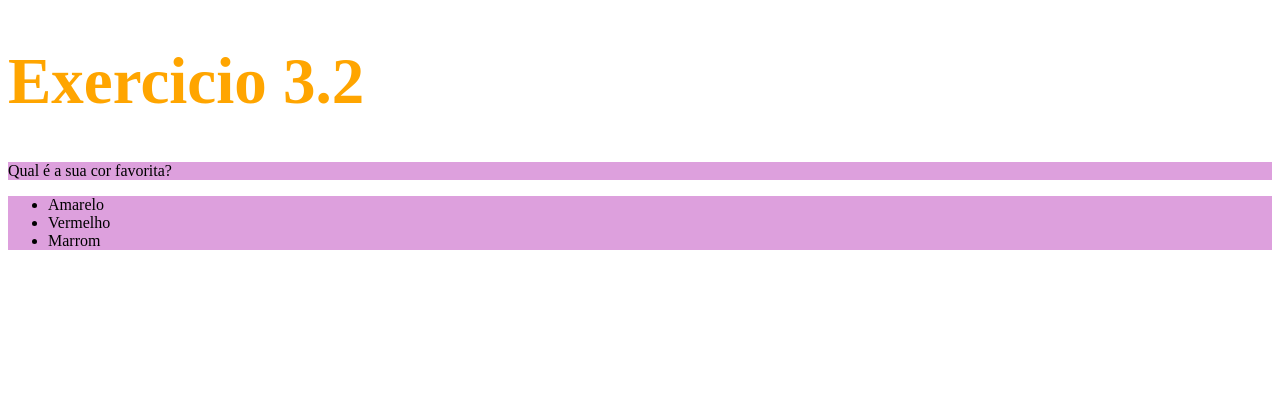
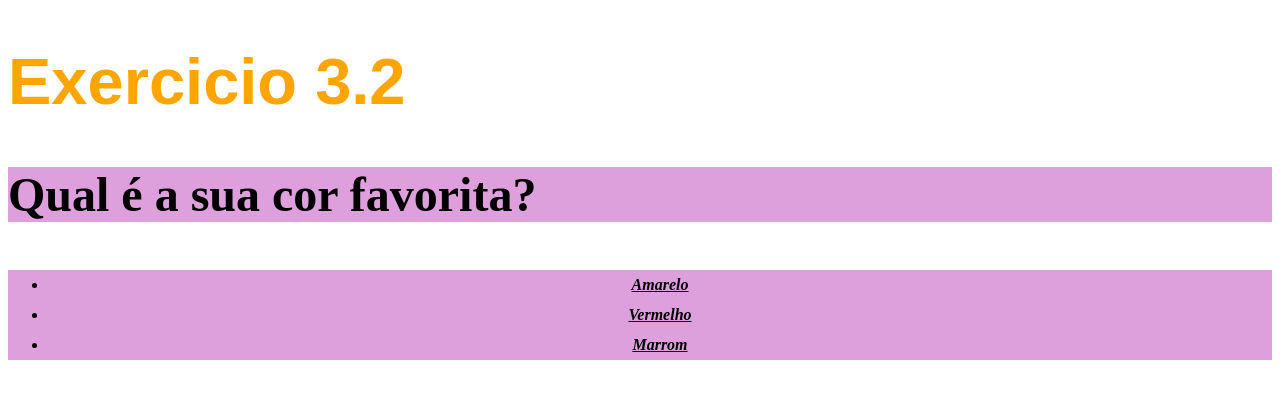
Before and after one commit to AndreHammel/trybe_exercises, a plain HTML site: page bloco_3/dia_2/index.html in a window 1280 px wide. Drawn offline with Linux system fonts and the light colour scheme.

Commit message:
->modificaçao de font, cor e parametros

```diff
--- a/bloco_3/dia_2/index.html
+++ b/bloco_3/dia_2/index.html
@@ -6,15 +6,33 @@
     <meta name="viewport" content="width=device-width, initial-scale=1.0">
     <title>Exercicio 3.2</title>
     <style>
+
+
         h1 {
             font-size: 65px;
             color: orange;
+            font-family: sans-serif;
         }
         ul {
             background-color: peru;
+            font-style: italic;
+            line-height: 30px;
+            text-align: center;
+            text-decoration: underline;
+            font-weight: bold;
+
         }
         .change_color {
             background-color: plum;
+        }
+
+        p {
+            font-weight: 600;
+            font-size: 3em;
+        }
+
+        body {
+            font-size: 16px;
         }
     </style>
 </head>
```
